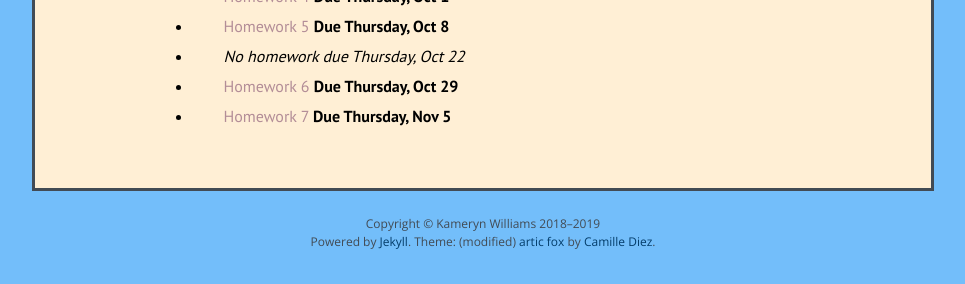
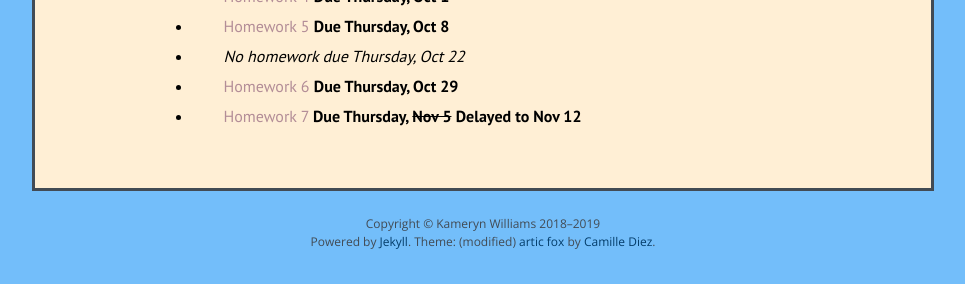
Before and after one commit to kamerynjw/kamerynjw.github.io, a Jekyll site: the page built from teaching/2020/math321.md, in a window 1280 px wide and 900 px high, scrolled down 2153 px. Shown: the part 613-897 px from the top of the window, without its empty margins (157-1122 px from the left). Built offline with Jekyll 4.4.1, drawn with Linux system fonts in a browser that asks for light colours; nearby versions of some CDN libraries; formulas are drawn with MathJax 3.

Commit message:
later homework due date

```diff
--- a/teaching/2020/math321.md
+++ b/teaching/2020/math321.md
@@ -121,4 +121,4 @@ Homework is due every Thursday by 11:59pm. For Homework 1 onward, please submit
 
 * [Homework 6]({{ page.url }}hw6.pdf) **Due Thursday, Oct 29**
 
-* [Homework 7]({{ page.url }}hw7.pdf) **Due Thursday, Nov 5**
+* [Homework 7]({{ page.url }}hw7.pdf) **Due Thursday, ~~Nov 5~~** **Delayed to Nov 12**
```
